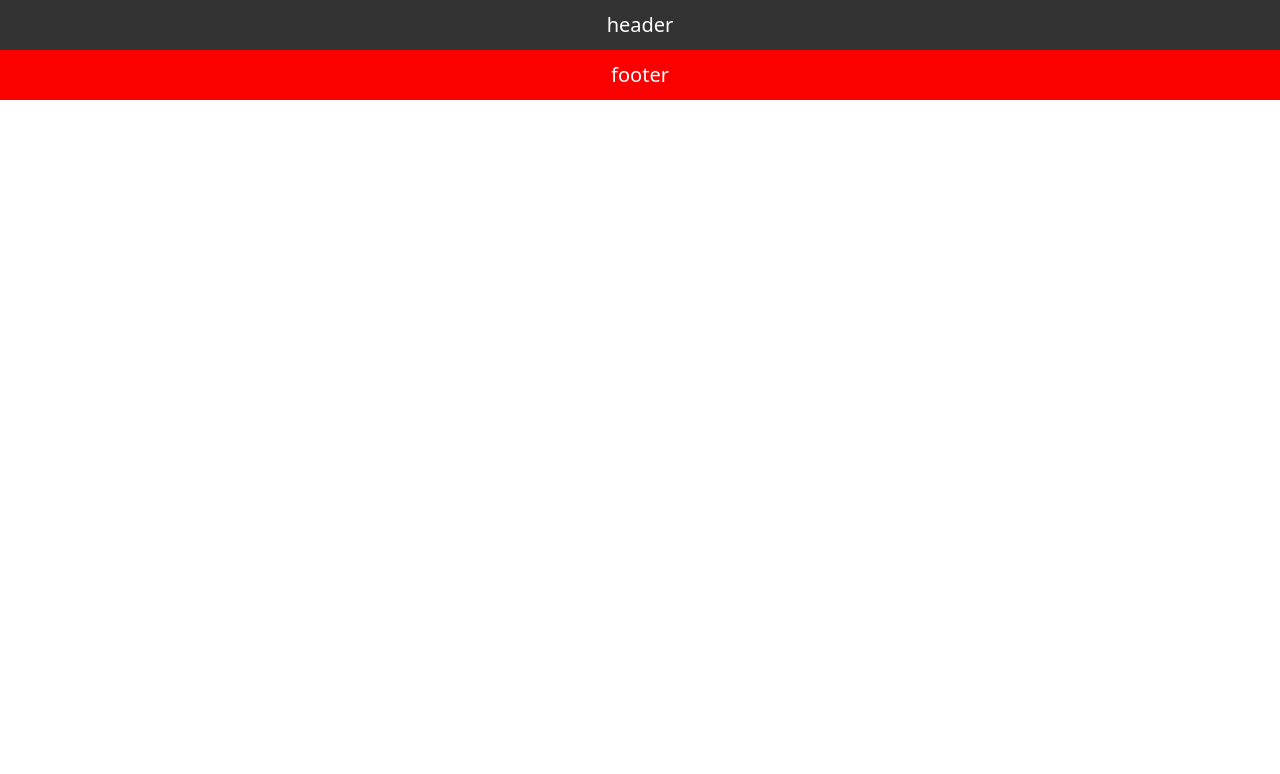
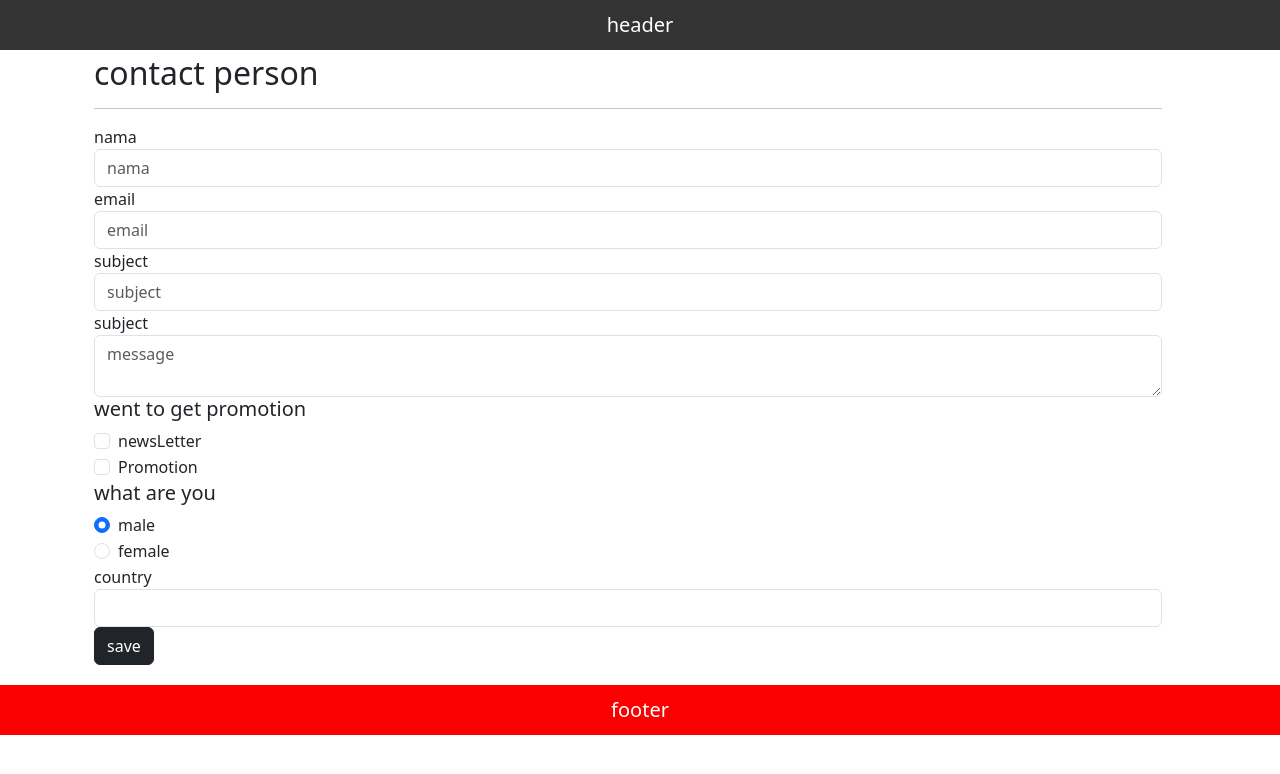
Before and after one commit to faridkinyobi/VUE-Base, a Vue app: page / in a window 1280 px wide. Shown: the top 774 px of the page. Built offline with nearby package versions, Linux system fonts and the light colour scheme.

Commit message:
form input

```diff
--- a/src/App.vue
+++ b/src/App.vue
@@ -1,12 +1,17 @@
 
 <template>
   <app-header />
-
+  <div class="container">
+    <com-contact></com-contact>
+  </div>
   <app-footer />
 </template>
 <script>
+import comContact from "./components/contact/index.vue";
 export default {
-  components: {},
+  components: {
+    comContact,
+  },
   data() {
     return {};
   },
--- /dev/null
+++ b/src/components/contact/index.vue
@@ -0,0 +1,141 @@
+<template>
+  <form class="row g-3">
+    <div class="row">
+      <div class="col-xl-12">
+        <h2>contact person</h2>
+        <hr />
+        <div class="form-group g-1">
+          <label for="nama">nama</label>
+          <input
+            type="text"
+            class="form-control"
+            id="nama"
+            placeholder="nama"
+            v-model.lazy="form.nama"
+          />
+        </div>
+
+        <div class="form-group g-1">
+          <label for="email">email</label>
+          <input
+            type="text"
+            class="form-control"
+            id="email"
+            placeholder="email"
+            v-model="form.emial"
+          />
+        </div>
+        <div class="form-group g-1">
+          <label for="subject">subject</label>
+          <input
+            type="text"
+            class="form-control"
+            id="subject"
+            placeholder="subject"
+            v-model="form.subject"
+          />
+        </div>
+        <div class="form-group g-1">
+          <label for="subject">subject</label>
+          <textarea
+            type="text"
+            class="form-control"
+            id="message"
+            placeholder="message"
+            v-model="form.massage"
+          ></textarea>
+        </div>
+        <div class="form-group g-1">
+          <h5>went to get promotion</h5>
+          <div class="form-check">
+            <input
+              type="checkbox"
+              class="form-check-input"
+              value="newsLetter"
+              id="newsLetter"
+              v-model="form.extras"
+            />
+            <label class="form-check-label" for="newsLetter">newsLetter</label>
+          </div>
+          <div class="form-check">
+            <input
+              type="checkbox"
+              class="form-check-input"
+              value="promotion"
+              id="promotion"
+              v-model="form.extras"
+            />
+            <label class="form-check-label" for="promotion">Promotion</label>
+          </div>
+        </div>
+        <div class="form-group g-1">
+          <h5>what are you</h5>
+          <div class="form-check">
+            <input
+              type="radio"
+              class="form-check-input"
+              value="male"
+              id="male"
+              v-model="form.gender"
+            />
+            <label class="form-check-label" for="male">male</label>
+          </div>
+          <div class="form-check">
+            <input
+              type="radio"
+              class="form-check-input"
+              value="female"
+              id="female"
+              v-model="form.gender"
+            />
+            <label class="form-check-label" for="female">female</label>
+          </div>
+        </div>
+        <div class="form-group">
+          <label for="country">country</label>
+          <select class="form-control" v-model="form.country" id="country">
+            <option
+              value="1"
+              v-for="(country, index) in listCountry"
+              :key="index + country"
+            >
+              {{ country }}
+            </option>
+          </select>
+        </div>
+        <button class="btn btn-dark" @click.prevent="submitForm()">save</button>
+      </div>
+    </div>
+  </form>
+</template>
+
+<script>
+export default {
+  name: "contact",
+  data() {
+    return {
+      form: {
+        nama: "",
+        emial: "",
+        subject: "",
+        massage: "",
+        extras: [],
+        gender: "male",
+        country: " ",
+      },
+      listCountry: ["indenesia", "vietnam", "malaysia", "singapore"],
+    };
+  },
+  // mounted() {
+  //   console.log(this.form);
+  // },
+  methods: {
+    submitForm() {
+      console.log(this.form);
+    },
+  },
+};
+</script>
+
+<style>
+</style>
```
